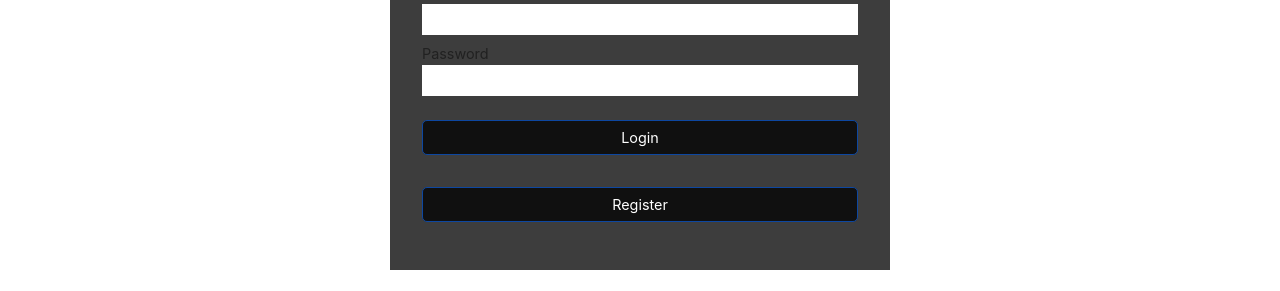
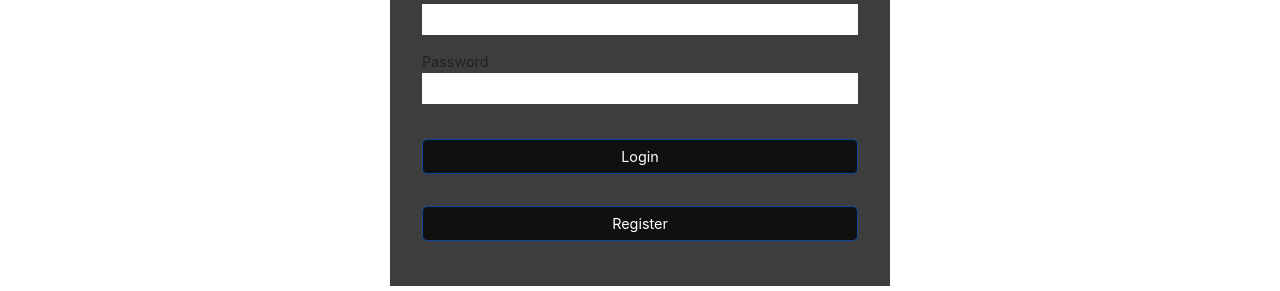
Before and after one commit to billiejoenahema/vue-toto, a Vue app: page / in a window 1280 px wide. Shown: the part 210-501 px from the top of the page. Built offline with nearby package versions, Linux system fonts and the light colour scheme.

Commit message:
style: adjust margin at login form

```diff
--- a/src/assets/style.css
+++ b/src/assets/style.css
@@ -223,12 +223,15 @@ form {
   border-radius: 0;
   border: 0;
 }
+input {
+  margin-bottom: 1rem;
+}
 .login,
 .register {
   display: flex;
   justify-content: center;
   cursor: pointer;
-  margin: 1rem 0;
+  margin: 1.2rem 0 0.8rem;
   padding: 0.5rem;
   background: rgba(0, 0, 0, 0.74);
 }
```
